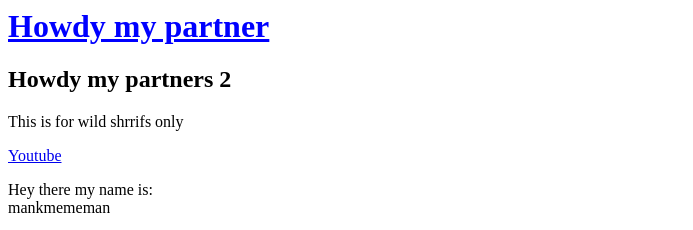
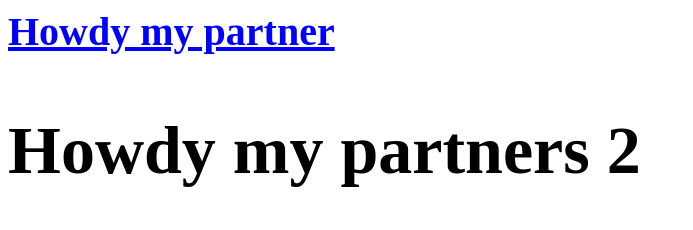
Before and after one commit to mankmememan/cartoon-hero, a plain HTML site: page test2.html in a window 1280 px wide. Shown: the top 230 px of the page, without its empty margins (0-693 px from the left). Drawn offline with Linux system fonts and the light colour scheme.

Commit message:
uhjum
yummy

```diff
--- a/test2.html
+++ b/test2.html
@@ -1,10 +1,21 @@
 <html>
 <head>
 	<title>FrutoLoopo</title>
+	<style type="text/css">
+		h1{
+			font-size: 40px
+
+		}
+
+	.small{
+		font-size: 68px;
+	}
+
+	</style>
 </head>
 <body>
 <h1 style="color: blue; text-decoration:underline; "> Howdy my partner </h1>
-<h2> Howdy my partners 2</h2>
+<h2 class="small"> Howdy my partners 2</h2>
 <p>This is for wild shrrifs only</p>
 <div>
 	<div>
```
